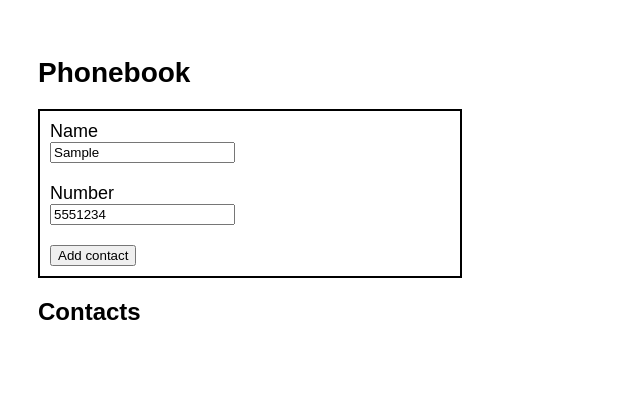
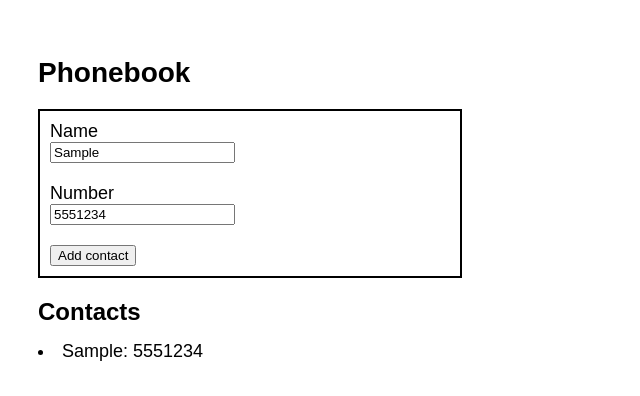
Before and after one commit to valik-kinakh/goit-react-hw-02-phonebook, a React (Create React App) app: page / in a window 1280 px wide. Both pictures are taken after typing "Sample", "5551234" into the empty fields and a click on the button "Add contact". Shown: the top 396 px of the page, without its empty margins (0-640 px from the left). Built offline with nearby package versions, Linux system fonts and the light colour scheme; the HTML template or start-up script is replaced by a standard one.

Commit message:
add contact list

```diff
--- a/src/components/App.jsx
+++ b/src/components/App.jsx
@@ -2,6 +2,7 @@ import Title from './common/Title';
 import SubTitle from './common/SubTitle';
 import ContactForm from './ContactForm';
 import { useEffect, useState } from 'react';
+import ContactList from './ContactList';
 
 export const App = () => {
   const [contacts, setContacts] = useState([]);
@@ -20,6 +21,7 @@ export const App = () => {
       <ContactForm addContact={addContact} />
 
       <SubTitle title="Contacts" />
+      <ContactList contacts={contacts} />
     </div>
   );
 };
--- /dev/null
+++ b/src/components/ContactList/ContactList.js
@@ -0,0 +1,27 @@
+import React from 'react';
+import Proptypes from 'prop-types';
+import s from './ContactList.module.css';
+
+const ContactList = ({ contacts }) => {
+  return (
+    <ul className={s.list}>
+      {contacts.map(contact => (
+        <li className={s.item} key={contact.id}>
+          {contact.name}: {contact.number}
+        </li>
+      ))}
+    </ul>
+  );
+};
+
+ContactList.propTypes = {
+  contacts: Proptypes.arrayOf(
+    Proptypes.shape({
+      id: Proptypes.string,
+      name: Proptypes.string,
+      number: Proptypes.string,
+    })
+  ).isRequired,
+};
+
+export default ContactList;
--- /dev/null
+++ b/src/components/ContactList/ContactList.module.css
@@ -0,0 +1,10 @@
+.list{
+  margin: 15px 0;
+  list-style-type: disc;
+  list-style-position: inside;
+}
+
+.item{
+  font-size: 18px;
+  margin: 10px 0;
+}
--- /dev/null
+++ b/src/components/ContactList/index.js
@@ -0,0 +1 @@
+export { default } from './ContactList';
```
